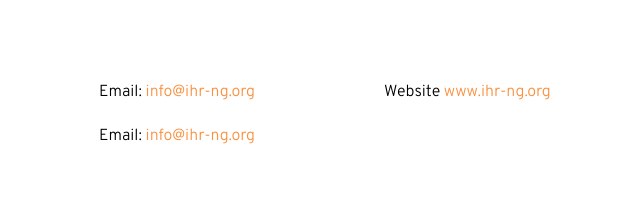
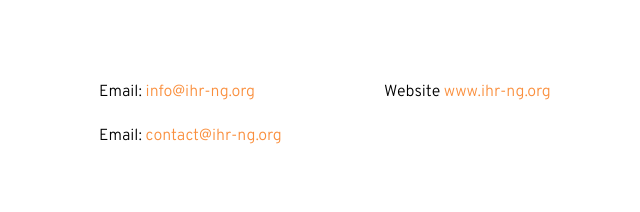
Before and after one commit to gameliel/ihr-ng, a plain HTML site: page contact.html in a window 1280 px wide. Shown: the part 800-1012 px from the top of the page, 556-1196 px from the left. Drawn offline with Linux system fonts and the light colour scheme; some packages are replaced by stand-ins of ours; no server answers; grey boxes are pictures that could not be loaded; files whose address does not match are found by name.

Commit message:
corrections made

```diff
--- a/contact.html
+++ b/contact.html
@@ -78,7 +78,7 @@
           </div>
           <div class="col-md-3">
             <p><span>Email:</span> <a href="mailto:info@yoursite.com">info@ihr-ng.org</a></p>
-            <p><span>Email:</span> <a href="mailto:info@yoursite.com">info@ihr-ng.org</a></p>
+            <p><span>Email:</span> <a href="mailto:info@yoursite.com">contact@ihr-ng.org</a></p>
           </div>
           <div class="col-md-3">
             <p><span>Website</span> <a href="#">www.ihr-ng.org</a></p>
```
